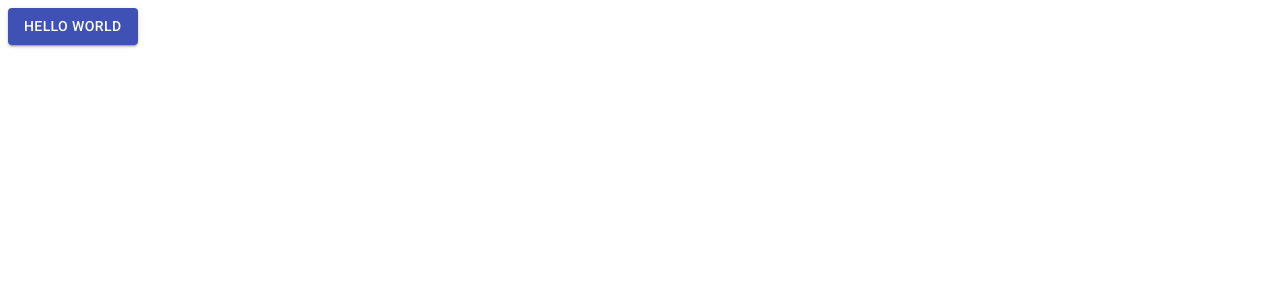
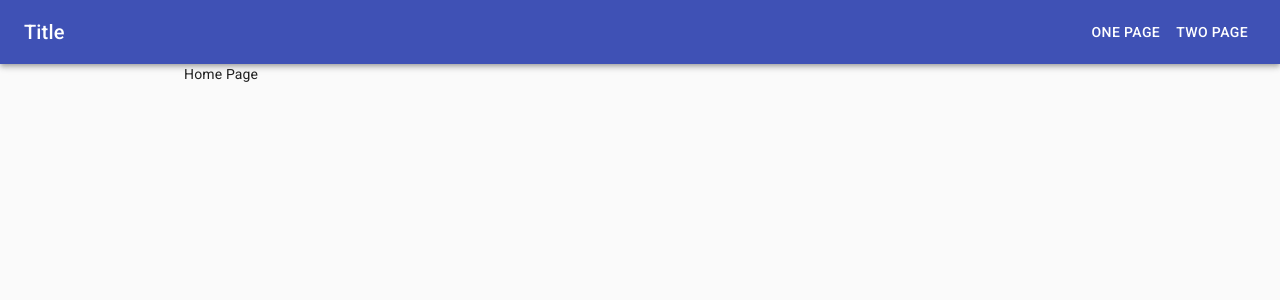
Before and after one commit to nimsajj/csr-boilerplate, a React (Create React App) app: page / in a window 1280 px wide. Shown: the top 300 px of the page. Built offline with nearby package versions, Linux system fonts and the light colour scheme.

Commit message:
feature: create top menu and render of routes

```diff
--- a/src/App.js
+++ /dev/null
@@ -1,10 +0,0 @@
-import React from "react";
-import Button from "@material-ui/core/Button";
-
-const App = () => (
-  <Button variant="contained" color="primary">
-    Hello World
-  </Button>
-);
-
-export default App;
--- /dev/null
+++ b/src/components/App.js
@@ -0,0 +1,27 @@
+import React from "react";
+import { BrowserRouter as Router, Switch, Route } from "react-router-dom";
+import { Container, CssBaseline } from "@material-ui/core";
+import { TopMenu } from "./navigation";
+import { routes } from "../config";
+
+const renderRoutes = () =>
+  routes.map((route) => <Route exact key={route.path} {...route} />);
+
+const routeNotFound = () => (
+  <Route component={() => <div>Route not found</div>} />
+);
+
+const App = () => (
+  <Router>
+    <CssBaseline />
+    <TopMenu />
+    <Container maxWidth="md">
+      <Switch>
+        {renderRoutes()}
+        {routeNotFound()}
+      </Switch>
+    </Container>
+  </Router>
+);
+
+export default App;
--- /dev/null
+++ b/src/components/navigation/TopMenu.js
@@ -0,0 +1,32 @@
+import React from "react";
+import { Link } from "react-router-dom";
+import { AppBar, Toolbar, Typography, Button } from "@material-ui/core";
+import { topMenuStyles as useStyles } from "./styles";
+
+const TopMenu = () => {
+  const classes = useStyles();
+
+  return (
+    <AppBar position="static">
+      <Toolbar>
+        <Typography variant="h6" className={classes.title}>
+          <Link to="/" className={classes.link}>
+            Title
+          </Link>
+        </Typography>
+        <Button color="inherit">
+          <Link to="/one-page" className={classes.link}>
+            One page
+          </Link>
+        </Button>
+        <Button color="inherit">
+          <Link to="/two-page" className={classes.link}>
+            Two page
+          </Link>
+        </Button>
+      </Toolbar>
+    </AppBar>
+  );
+};
+
+export default TopMenu;
--- /dev/null
+++ b/src/components/navigation/index.js
@@ -0,0 +1,3 @@
+import TopMenu from "./TopMenu";
+
+export { TopMenu };
--- /dev/null
+++ b/src/components/navigation/styles/index.js
@@ -0,0 +1,11 @@
+import { makeStyles } from "@material-ui/core/styles";
+
+export const topMenuStyles = makeStyles((theme) => ({
+  title: {
+    flexGrow: 1,
+  },
+  link: {
+    textDecoration: "none",
+    color: theme.palette.common.white,
+  },
+}));
--- /dev/null
+++ b/src/config/index.js
@@ -0,0 +1,3 @@
+import routes from "./routes";
+
+export { routes };
--- /dev/null
+++ b/src/config/routes.js
@@ -0,0 +1,20 @@
+const HomePage = () => <div>Home Page</div>;
+const OnePage = () => <div>Page 1</div>;
+const TwoPage = () => <div>Page 2</div>;
+
+const routes = [
+  {
+    path: "/",
+    component: HomePage,
+  },
+  {
+    path: "/one-page",
+    component: OnePage,
+  },
+  {
+    path: "/two-page",
+    component: TwoPage,
+  },
+];
+
+export default routes;
--- a/src/index.js
+++ b/src/index.js
@@ -1,6 +1,6 @@
 import React from "react";
 import ReactDOM from "react-dom";
-import App from "./App";
+import App from "./components/App";
 import reportWebVitals from "./reportWebVitals";
 
 ReactDOM.render(
```
